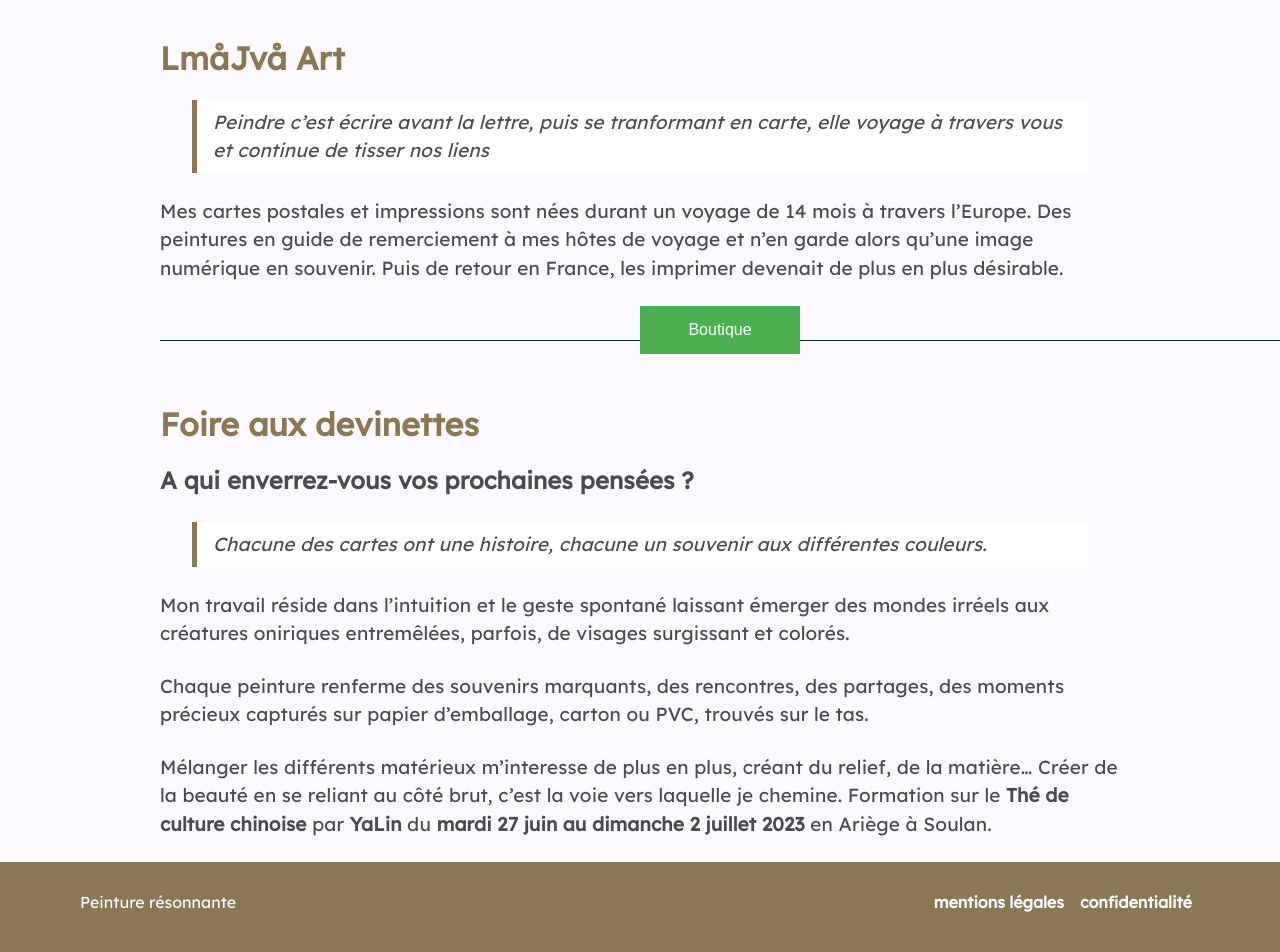
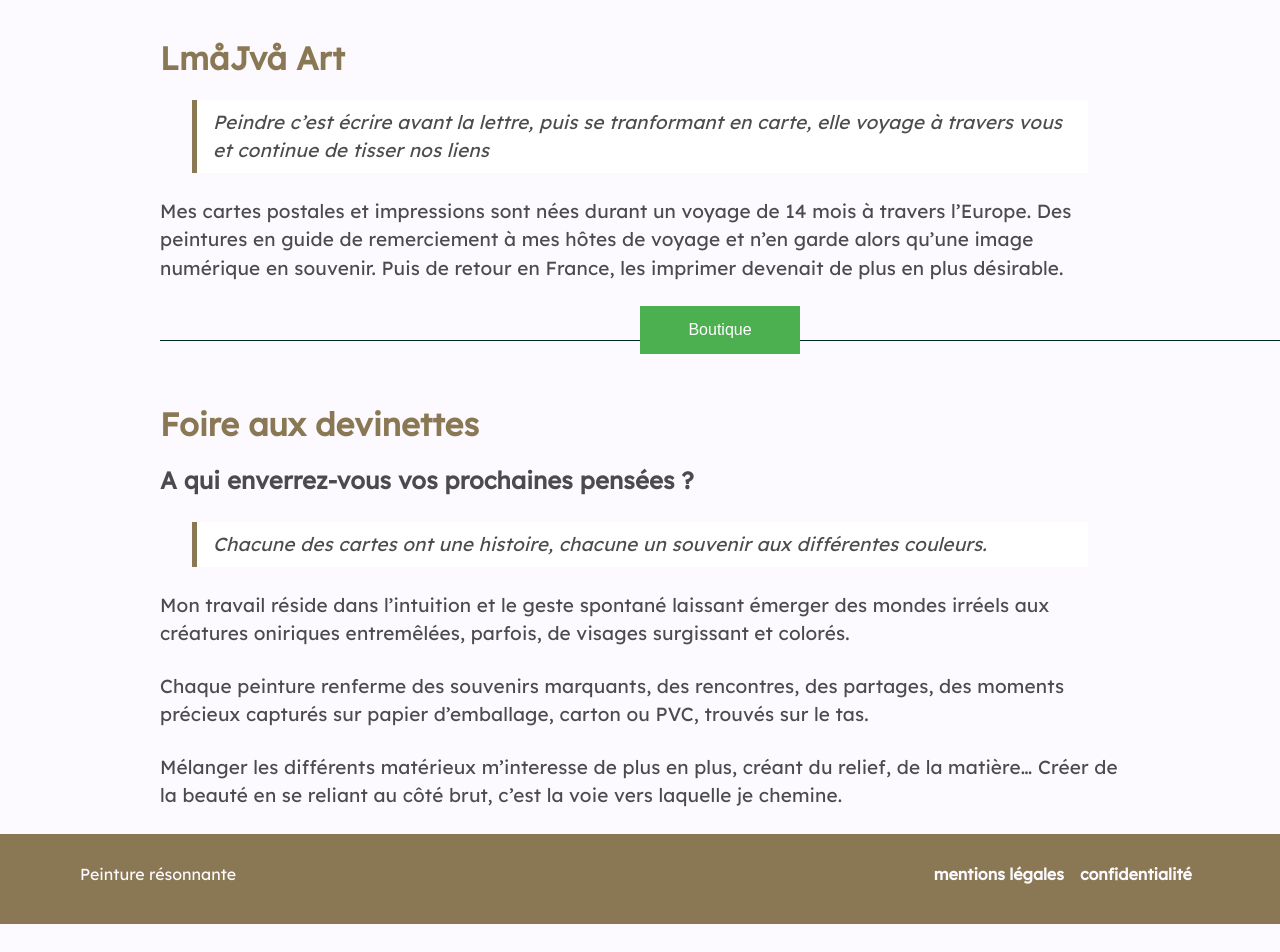
Before and after one commit to LmaJva/website, a Jekyll site: the page built from index.md, in a window 1280 px wide. Shown: the part 500-1452 px from the top of the page. Built offline with Jekyll 4.4.1, drawn with Linux system fonts in a browser that asks for light colours; nearby versions of some CDN libraries; after the commit the page ends 1424 px from its top, so only the background shows below that; grey boxes are pictures that could not be loaded.

Commit message:
Update faq.md

```diff
--- a/_includes/faq.md
+++ b/_includes/faq.md
@@ -8,4 +8,3 @@ Mon travail réside dans l'intuition et le geste spontané laissant émerger des
 Chaque peinture renferme des souvenirs marquants, des rencontres, des partages, des moments précieux capturés sur papier d'emballage, carton ou PVC, trouvés sur le tas.
 
 Mélanger les différents matérieux m'interesse de plus en plus, créant du relief, de la matière... Créer de la beauté en se reliant au côté brut, c'est la voie vers laquelle je chemine.
-Formation sur le **Thé de culture chinoise** par **YaLin** du **mardi 27 juin au dimanche 2 juillet 2023** en Ariège à Soulan.
```
